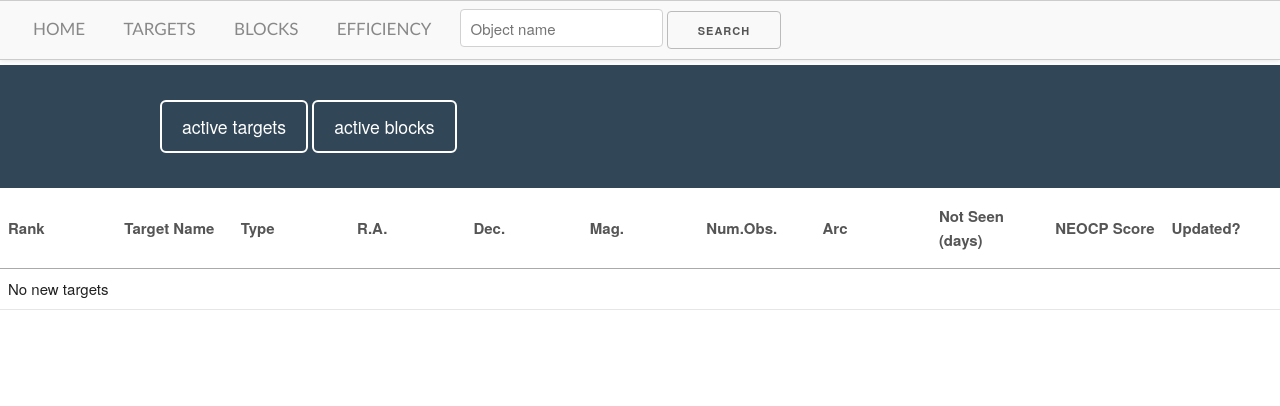
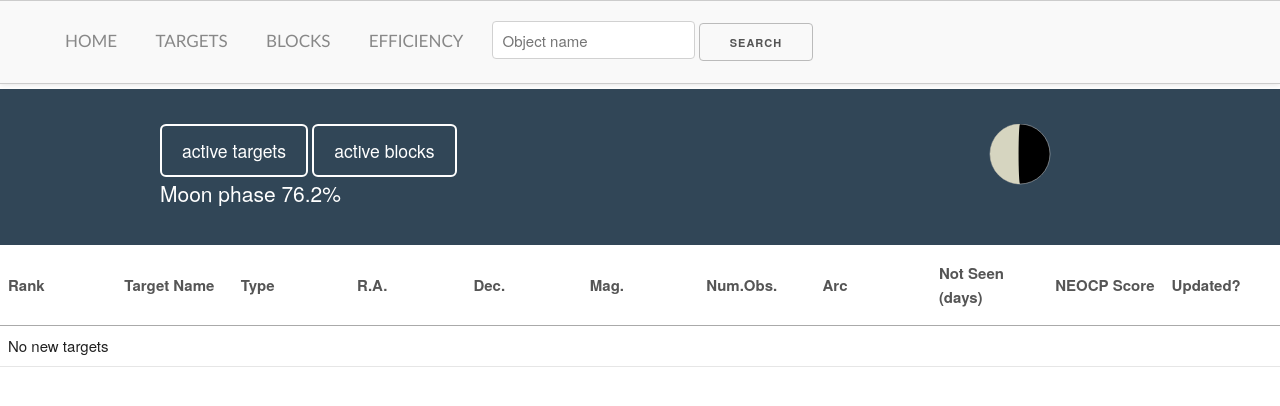
Before and after one commit to LCOGT/neoexchange, a Django app: template neoexchange/core/templates/core/home.html in a window 1280 px wide. Shown: the part 128-534 px from the top of the page. Run offline with Django 3.2, Linux system fonts and the light colour scheme; the template is opened without the code that fills it, so the values that code supplies are empty; some libraries are stand-ins or nearby versions.

Commit message:
(Recommit) Add graphical and text moon phase display to homepage (Starts to address Issue #119). Some CSS tweaking needed

```diff
--- a/neoexchange/core/static/core/css/styles.css
+++ b/neoexchange/core/static/core/css/styles.css
@@ -42,8 +42,8 @@ table.datatable  tr:hover {
 
 .keyvalue-table>tbody>tr>td {
   vertical-align: middle;
-  padding-top: 5px;
-  padding-bottom: 5px;
+  padding-top: 11px;
+  padding-bottom: 11px;
   border-top: none;
   border-bottom: 1px solid #ddd;
 }
@@ -391,11 +391,16 @@ form.filter_form input { color: black; }
     width: 100%;
     z-index: 100;
 }
-
+.extramenu_padder {
+margin: 12px 32px 12px 32px;
+box-sizing: border-box;
+-moz-box-sizing: border-box;
+-webkit-box-sizing: border-box;
+}
 .buttons .button { margin-left:0.5em; margin-right: 0px; display: inline-block; }
 .buttons .button:first-child { margin-left:0em; }
 #extramenu .buttons { float: right; display: inline-block; }
-#extramenu .headingleft { display: inline-block; margin: 8px 0 0 ; }
+#extramenu .headingleft { display: inline-block; }
 a#menutoggle { display: none; }
 .buttons .buttongroup { display: inline-block; }
 body.view .button.disable { display: none; }
@@ -1003,3 +1008,6 @@ ul.block-status li { padding: 8px 0; border-top: 1px solid white; list-style: no
 	#gui .request_options .remove { padding: 4px; }
 	.yes, .no { margin-top: 4px; }
 }
+
+.moon { fill:#D6D5C0; }
+.moonback { fill:black;stroke:#fff;stroke-width:1px; }
--- /dev/null
+++ b/neoexchange/core/static/core/js/moon-phase.js
@@ -0,0 +1,134 @@
+// http://stackoverflow.com/questions/11759992/calculating-jdayjulian-day-in-javascript
+// http://jsfiddle.net/gkyYJ/
+// http://stackoverflow.com/users/965051/adeneo
+Date.prototype.getJulian = function() {
+    return ((this / 86400000) - (this.getTimezoneOffset() / 1440) + 2440587.5);
+};
+
+// http://www.ben-daglish.net/moon.shtml
+function moon_day(today) {
+    var GetFrac = function(fr) {
+        return (fr - Math.floor(fr));
+    };
+    var thisJD = today.getJulian();
+    console.log(thisJD);
+    var year = today.getFullYear();
+    var degToRad = 3.14159265 / 180;
+    var K0, T, T2, T3, J0, F0, M0, M1, B1, oldJ;
+    K0 = Math.floor((year - 1900) * 12.3685);
+    T = (year - 1899.5) / 100;
+    T2 = T * T;
+    T3 = T * T * T;
+    J0 = 2415020 + 29 * K0;
+    F0 = 0.0001178 * T2 - 0.000000155 * T3 + (0.75933 + 0.53058868 * K0) - (0.000837 * T + 0.000335 * T2);
+    M0 = 360 * (GetFrac(K0 * 0.08084821133)) + 359.2242 - 0.0000333 * T2 - 0.00000347 * T3;
+    M1 = 360 * (GetFrac(K0 * 0.07171366128)) + 306.0253 + 0.0107306 * T2 + 0.00001236 * T3;
+    B1 = 360 * (GetFrac(K0 * 0.08519585128)) + 21.2964 - (0.0016528 * T2) - (0.00000239 * T3);
+    var phase = 0;
+    var jday = 0;
+    while (jday < thisJD) {
+        var F = F0 + 1.530588 * phase;
+        var M5 = (M0 + phase * 29.10535608) * degToRad;
+        var M6 = (M1 + phase * 385.81691806) * degToRad;
+        var B6 = (B1 + phase * 390.67050646) * degToRad;
+        F -= 0.4068 * Math.sin(M6) + (0.1734 - 0.000393 * T) * Math.sin(M5);
+        F += 0.0161 * Math.sin(2 * M6) + 0.0104 * Math.sin(2 * B6);
+        F -= 0.0074 * Math.sin(M5 - M6) - 0.0051 * Math.sin(M5 + M6);
+        F += 0.0021 * Math.sin(2 * M5) + 0.0010 * Math.sin(2 * B6 - M6);
+        F += 0.5 / 1440;
+        oldJ = jday;
+        jday = J0 + 28 * phase + Math.floor(F);
+        phase++;
+    }
+
+    // 29.53059 days per lunar month
+    return (((thisJD - oldJ) / 29.53059));
+}
+
+function phase_junk(phase) {
+    var sweep = [];
+    var mag;
+    // the "sweep-flag" and the direction of movement change every quarter moon
+    // zero and one are both new moon; 0.50 is full moon
+    if (phase <= 0.25) {
+        sweep = [ 1, 0 ];
+        mag = 20 - 20 * phase * 4
+    } else if (phase <= 0.50) {
+        sweep = [ 0, 0 ];
+        mag = 20 * (phase - 0.25) * 4
+    } else if (phase <= 0.75) {
+        sweep = [ 1, 1 ];
+        mag = 20 - 20 * (phase - 0.50) * 4
+    } else if (phase <= 1) {
+        sweep = [ 0, 1 ];
+        mag = 20 * (phase - 0.75) * 4
+    } else {
+        exit;
+    }
+    var unicode_moon;
+    if (phase <= 0.0625 || phase > 0.9375) {
+        unicode_moon = "\uD83C\uDF11";
+    } else if (phase <= 0.1875) {
+        unicode_moon = "\uD83C\uDF12";
+    } else if (phase <= 0.3125) {
+        unicode_moon = "\uD83C\uDF13";
+    } else if (phase <= 0.4375) {
+        unicode_moon = "\uD83C\uDF14";
+    } else if (phase <= 0.5625) {
+        unicode_moon = "\uD83C\uDF15";
+    } else if (phase <= 0.6875) {
+        unicode_moon = "\uD83C\uDF16";
+    } else if (phase <= 0.8125) {
+        unicode_moon = "\uD83C\uDF17";
+    } else if (phase <= 0.9375) {
+        unicode_moon = "\uD83C\uDF18";
+    }
+    // IE does not work with .innnerHTML'ing the title
+    // http://stackoverflow.com/questions/12114477/how-do-i-correctly-insert-unicode-in-an-html-title-using-javascript
+    // document.getElementsByTagName("title")[0].innerHTML = document.title + '  &#x' + unicode_moon + ";";
+    // http://stackoverflow.com/questions/3059166/does-string-fromcharcodedecimal-value-in-javascript-supports-extended-characte
+//    document.title = document.title + " " + unicode_moon;
+    var svg = document.getElementById("moon");
+	if (svg != false && svg != null) {
+    // http://stackoverflow.com/questions/654112/how-do-you-detect-support-for-vml-or-svg-in-a-browser/5493614#5493614
+    // https://github.com/Modernizr/Modernizr/blob/master/modernizr.js
+    function supportsSVG() {
+      return !!document.createElementNS && !!document.createElementNS('http://www.w3.org/2000/svg', "svg").createSVGRect;
+    }
+    function supportsVML() {
+        if (typeof supportsVml.supported == "undefined") {
+            var a = document.body.appendChild(document.createElement('div'));
+            a.innerHTML = '<v:shape id="vml_flag1" adj="1" />';
+            var b = a.firstChild;
+            b.style.behavior = "url(#default#VML)";
+            supportsVml.supported = b ? typeof b.adj == "object": true;
+            a.parentNode.removeChild(a);
+        }
+        return supportsVml.supported;
+    }
+    if (supportsSVG()) {
+      // http://www.w3.org/TR/SVG/paths.html#PathDataEllipticalArcCommands
+      var d = "m100,0 ";
+      d = d + "a" + mag + ",20 0 1," + sweep[0] + " 0,150 ";
+      d = d + "a20,20 0 1," + sweep[1] + " 0,-150";
+      // http://www.i-programmer.info/programming/graphics-and-imaging/3254-svg-javascript-and-the-dom.html
+      var xmlns = "http://www.w3.org/2000/svg";
+      var path = document.createElementNS(xmlns, 'path');
+      var back = document.createElementNS(xmlns, 'path');
+      back.setAttribute('class', 'moonback');
+      back.setAttribute('d', "m100,0 a20,20 0 1,1 0,150 a20,20 0 1,1 0,-150");
+      path.setAttribute('class', 'moon');
+      path.setAttribute('d', d);
+      svg.setAttribute('height', window.screen.availHeight * 0.2);
+      svg.setAttribute('width', window.screen.availWidth * 0.2);
+      svg.appendChild(back);
+      svg.appendChild(path);
+    } else if (supportsVML()) {
+      // http://vectorconverter.svn.sourceforge.net/viewvc/vectorconverter/trunk/svg2vml.xsl?revision=2&view=markup
+      // http://stackoverflow.com/questions/7677145/calling-xslt-from-javascript
+      // this will be IE almost always anyways, so could use IE specific xslt
+    }
+	}
+}
+
+phase_junk(moon_day(new Date()));
--- a/neoexchange/core/templates/core/home.html
+++ b/neoexchange/core/templates/core/home.html
@@ -22,6 +22,15 @@
                 <div class="bigtext">{{blocks}}</div>
                 <div class="smalltext">active blocks</div>
             </a>
+            <div id="mooninfo">
+                <div class="bigtext">Moon phase <span id="mooncent"></span></div>
+                <svg id="moon" style="position:absolute; right:0%; top:0%;" viewBox="0 0 300 300" xmlns="http://www.w3.org/2000/svg" version="1.1"/>
+                <script type="text/javascript" src="{% static "core/js/moon-phase.js" %}" charset="UTF-8"></script>
+                <script type="text/javascript" charset="UTF-8">
+                    var today = today || new Date();
+                    document.getElementById('mooncent').innerHTML += (moon_day(today)*100).toFixed(1) + "%";
+                </script>
+            </div>
         </div>
     </div>
 
--- a/neoexchange/neox/settings.py
+++ b/neoexchange/neox/settings.py
@@ -4,7 +4,7 @@
 import os, sys
 from django.utils.crypto import get_random_string
 
-VERSION = '1.2.4'
+VERSION = '1.2.5alpha'
 
 CURRENT_PATH = os.path.dirname(os.path.realpath(__file__))
 PRODUCTION = True if CURRENT_PATH.startswith('/var/www') else False
```
